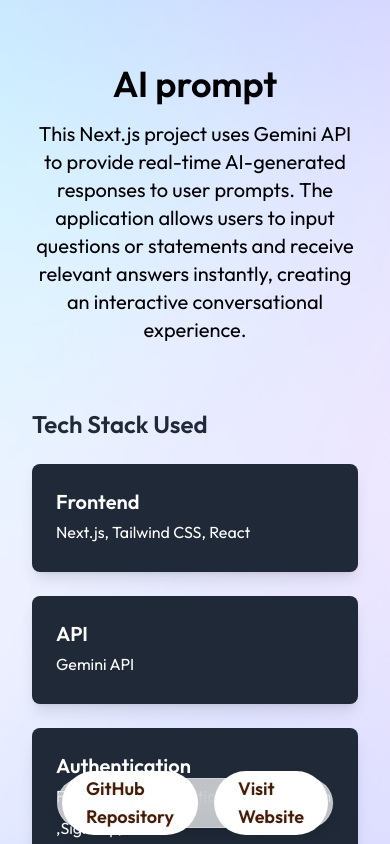
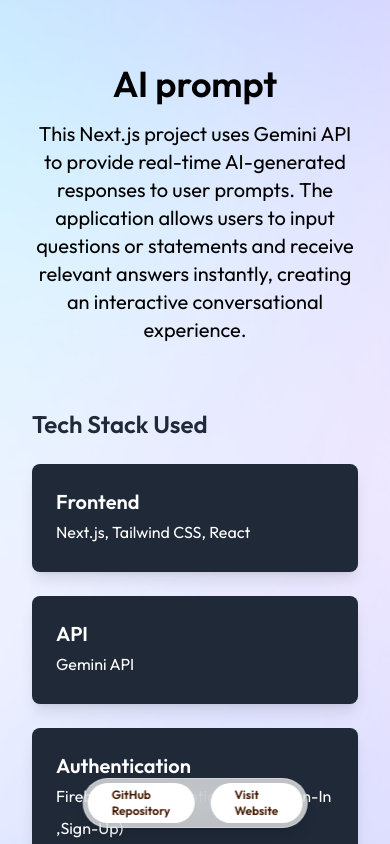
Before and after one commit to pranith-ng/portfolio, a Next.js app: page /Project/AIprompt in a window 390 px wide. Shown: the top 844 px of the page. Built offline with nearby package versions, Linux system fonts and the light colour scheme; a web font is replaced by a local one.

Commit message:
final update

```diff
--- a/app/components/ProjectPageTemplate.jsx
+++ b/app/components/ProjectPageTemplate.jsx
@@ -79,7 +79,7 @@ const ProjectPageTemplate = ({ projectData }) => {
                             key={index}
                             href={item.href}
                             target='_blank'
-                            className="px-6 py-1 text-lg rounded-full bg-white text-amber-950 font-semibold hover:bg-gray-200 ml-auto">
+                            className="px-6 py-1 text-xs rounded-full bg-white text-amber-950 font-semibold hover:bg-gray-200 ml-auto sm:text-sm lg:text-lg">
                                 {item.name}
                             </a>
 
```
